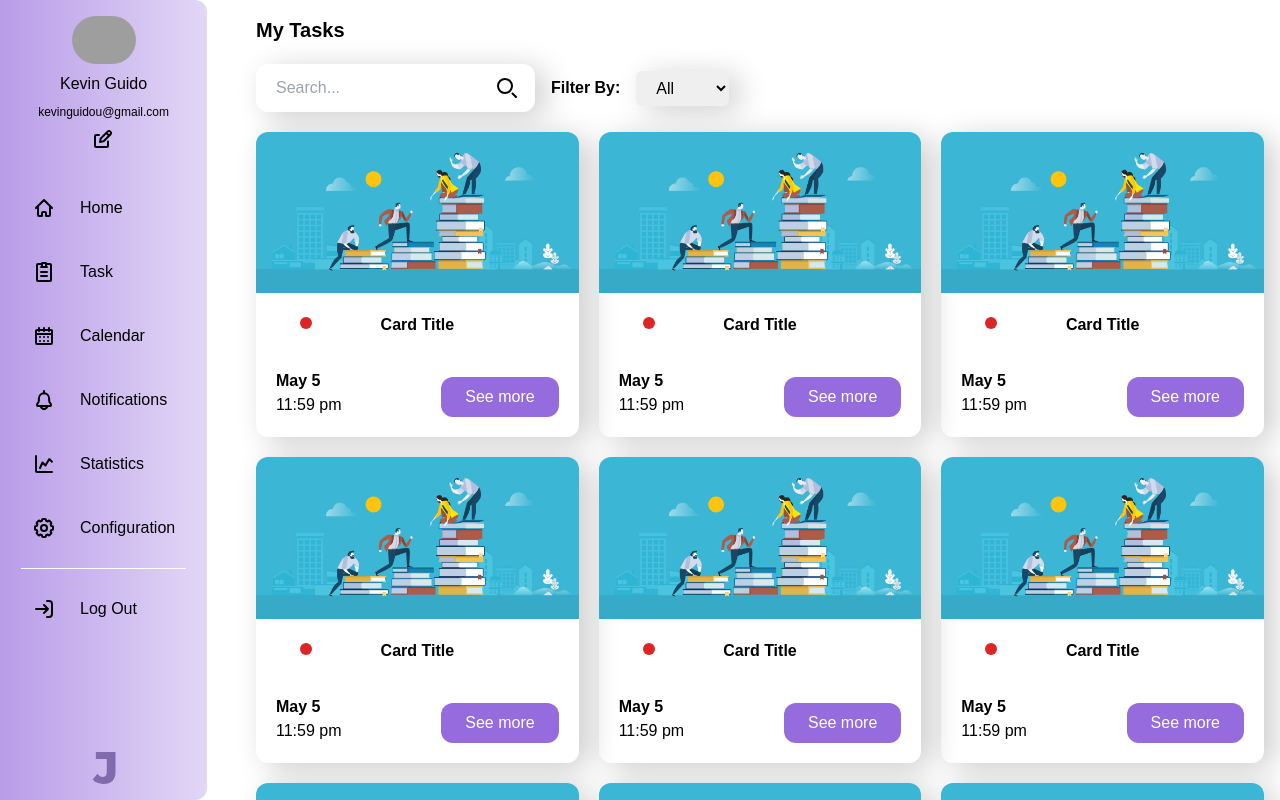
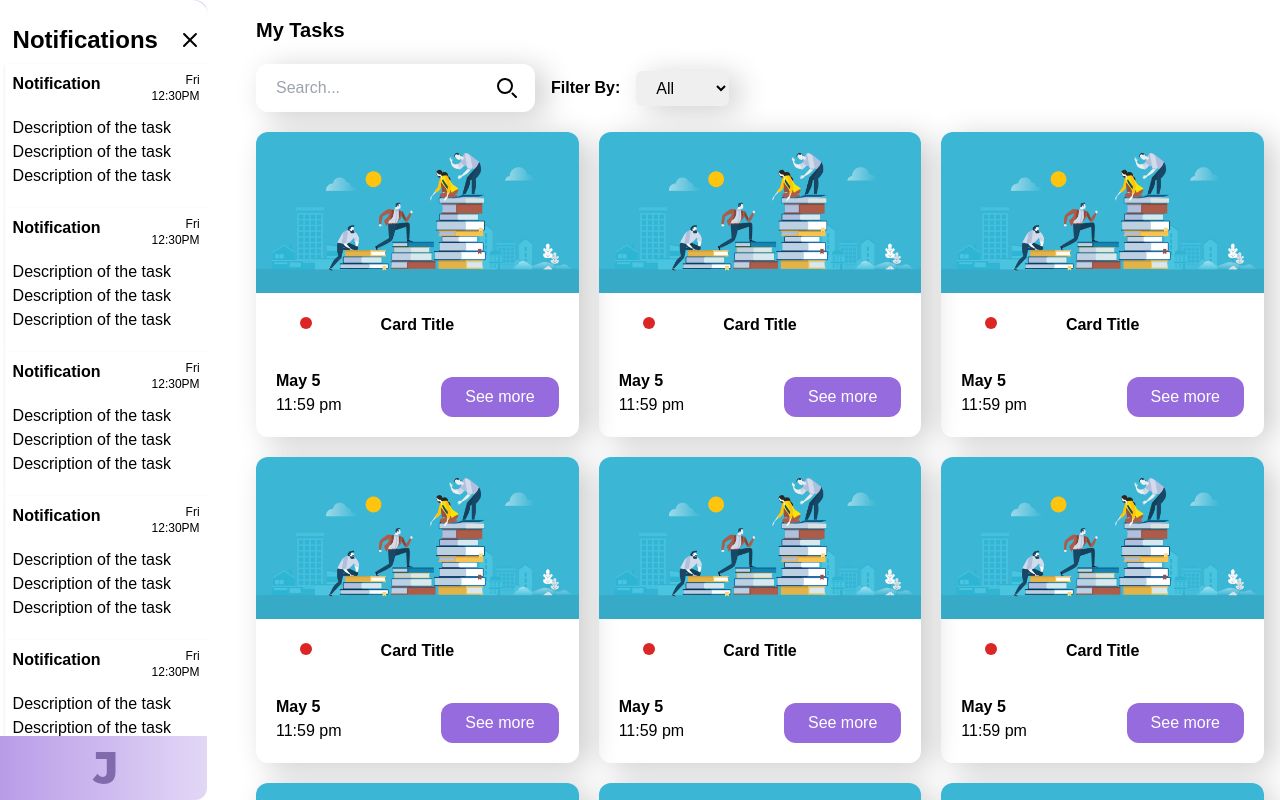
Before and after one commit to Kevingu08/Proyecto-Interactivas-II, a React (Vite) app in the folder Jint/: page / in a window 1280 px wide. Both pictures are taken after a click on the link "Notifications". Shown: the top 800 px of the page. Built offline with nearby package versions, Linux system fonts and the light colour scheme; grey boxes are pictures that could not be loaded.

Commit message:
Notificaciones

```diff
--- a/Jint/src/components/Sidebar.jsx
+++ b/Jint/src/components/Sidebar.jsx
@@ -3,6 +3,13 @@ import { useState } from "react";
 
 export function Sidebar() {
     const [isOpen, setIsOpen] = useState(false);
+
+    const [showNotifications, setShowNotifications] = useState(false);
+
+    const toggleNotifications = () => {
+        setShowNotifications(!showNotifications);
+
+    };
 
 
     return (
@@ -82,6 +89,7 @@ export function Sidebar() {
                             <a
                                 className="flex gap-6 px-8 py-5 hover:bg-gradient-light-li"
                                 href="#"
+                                onClick={toggleNotifications}
                             >
                                 <svg className="w-6 h-6 text-gray-800 dark:text-black" aria-hidden="true" xmlns="http://www.w3.org/2000/svg" width="24" height="24" fill="none" viewBox="0 0 24 24">
                                     <path stroke="currentColor" strokeLinecap="round" strokeLinejoin="round" strokeWidth="2" d="M12 5.365V3m0 2.365a5.338 5.338 0 0 1 5.133 5.368v1.8c0 2.386 1.867 2.982 1.867 4.175 0 .593 0 1.292-.538 1.292H5.538C5 18 5 17.301 5 16.708c0-1.193 1.867-1.789 1.867-4.175v-1.8A5.338 5.338 0 0 1 12 5.365ZM8.733 18c.094.852.306 1.54.944 2.112a3.48 3.48 0 0 0 4.646 0c.638-.572 1.236-1.26 1.33-2.112h-6.92Z"/>
@@ -132,7 +140,76 @@ export function Sidebar() {
                     src="../../src/assets/imgs/Jint-logo.svg"
                     alt=""
                 />
+
+            {/* NOTIFICATIONS */}
+            {showNotifications && (
+                <div className='absolute z-10 overflow-y-auto'>
+                    <div className='cont-notifications shadow '>
+                        <nav className='grid justify-center'>
+                        <div className="grid grid-cols-2 gap-36">
+                            <h1 className='font-bold text-2xl p-2 mt-4'>Notifications</h1>
+                            <div onClick={toggleNotifications} className="cursor-pointer">
+                                <svg class="w-6 h-6 text-gray-800 dark:text-white mt-7" aria-hidden="true" xmlns="http://www.w3.org/2000/svg" width="24" height="24" fill="none" viewBox="0 0 24 24">
+                                <path stroke="currentColor" stroke-linecap="round" stroke-linejoin="round" stroke-width="2" d="M6 18 17.94 6M18 18 6.06 6"/>
+                                </svg>
+                            </div>
+                        </div>
+                            <a href="#" className='shadow h-36 p-2 bg-white'>
+                                <div className="grid grid-cols-2 gap-16">
+                                    <a className="font-bold" href="#">Notification</a>
+                                    <span className="text-end text-xs">Fri 12:30PM</span>
+                                </div>
+                                <p className="mt-3 max-w-44">Description of the task Description of the task Description of the task</p>
+                            </a>
+                            <a href="#" className='shadow h-36 p-2 bg-white'>
+                                <div className="grid grid-cols-2 gap-16">
+                                    <a className="font-bold" href="#">Notification</a>
+                                    <span className="text-end text-xs">Fri 12:30PM</span>
+                                </div>
+                                <p className="mt-3 max-w-44">Description of the task Description of the task Description of the task</p>
+                            </a>
+                            <a href="#" className='shadow h-36 p-2 bg-white'>
+                                <div className="grid grid-cols-2 gap-16">
+                                    <a className="font-bold" href="#">Notification</a>
+                                    <span className="text-end text-xs">Fri 12:30PM</span>
+                                </div>
+                                <p className="mt-3 max-w-44">Description of the task Description of the task Description of the task</p>
+                            </a>
+                            <a href="#" className='shadow h-36 p-2 bg-white'>
+                                <div className="grid grid-cols-2 gap-16">
+                                    <a className="font-bold" href="#">Notification</a>
+                                    <span className="text-end text-xs">Fri 12:30PM</span>
+                                </div>
+                                <p className="mt-3 max-w-44">Description of the task Description of the task Description of the task</p>
+                            </a>
+                            <a href="#" className='shadow h-36 p-2 bg-white'>
+                                <div className="grid grid-cols-2 gap-16">
+                                    <a className="font-bold" href="#">Notification</a>
+                                    <span className="text-end text-xs">Fri 12:30PM</span>
+                                </div>
+                                <p className="mt-3 max-w-44">Description of the task Description of the task Description of the task</p>
+                            </a>
+                            <a href="#" className='shadow h-36 p-2 bg-white'>
+                                <div className="grid grid-cols-2 gap-16">
+                                    <a className="font-bold" href="#">Notification</a>
+                                    <span className="text-end text-xs">Fri 12:30PM</span>
+                                </div>
+                                <p className="mt-3 max-w-44">Description of the task Description of the task Description of the task</p>
+                            </a>
+                            <a href="#" className='shadow h-36 p-2 bg-white'>
+                                <div className="grid grid-cols-2 gap-16">
+                                    <a className="font-bold" href="#">Notification</a>
+                                    <span className="text-end text-xs">Fri 12:30PM</span>
+                                </div>
+                                <p className="mt-3 max-w-44">Description of the task Description of the task Description of the task</p>
+                            </a>
+
+                        </nav>
+
+                    </div>
+
+                </div>
+                 )}
             </nav>
         </>
-    );
-}
+    )}
--- a/Jint/src/components/index.css
+++ b/Jint/src/components/index.css
@@ -41,25 +41,20 @@
 .cont-notifications {
     width: 13rem; /*13rem */
     background-color: white;
-    height: 56rem;
+    /* height: 100vh; */
+    height: calc(100vh - 4rem);
     position: relative;
+    /* position: fixed; */
+    z-index: 10;
     border-top-right-radius: 1rem;
     border-bottom-right-radius: 1rem;
     border-left: 5px solid transparent;
     transition: all 400ms ease;
+
 }
 
-#btn-menu:checked ~ .cont-notifications {
-    transform: translateX(14rem);
-}
-
-.cont-notifications nav {
-    transform: translateY(15%);
-}
 
 .cont-notifications nav div {
-    display: block;
-    padding: 40px;
     color: black;
     transition: all 10ms ease;
 }
```
